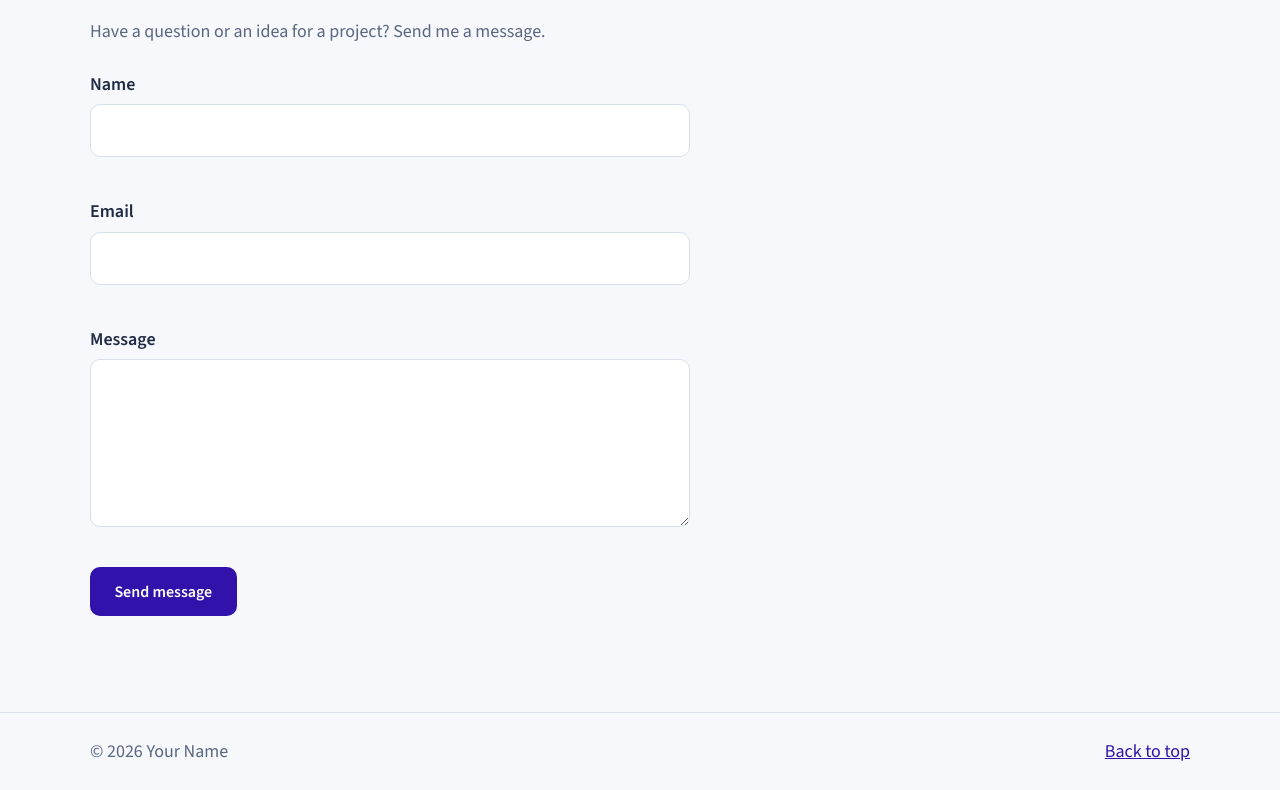
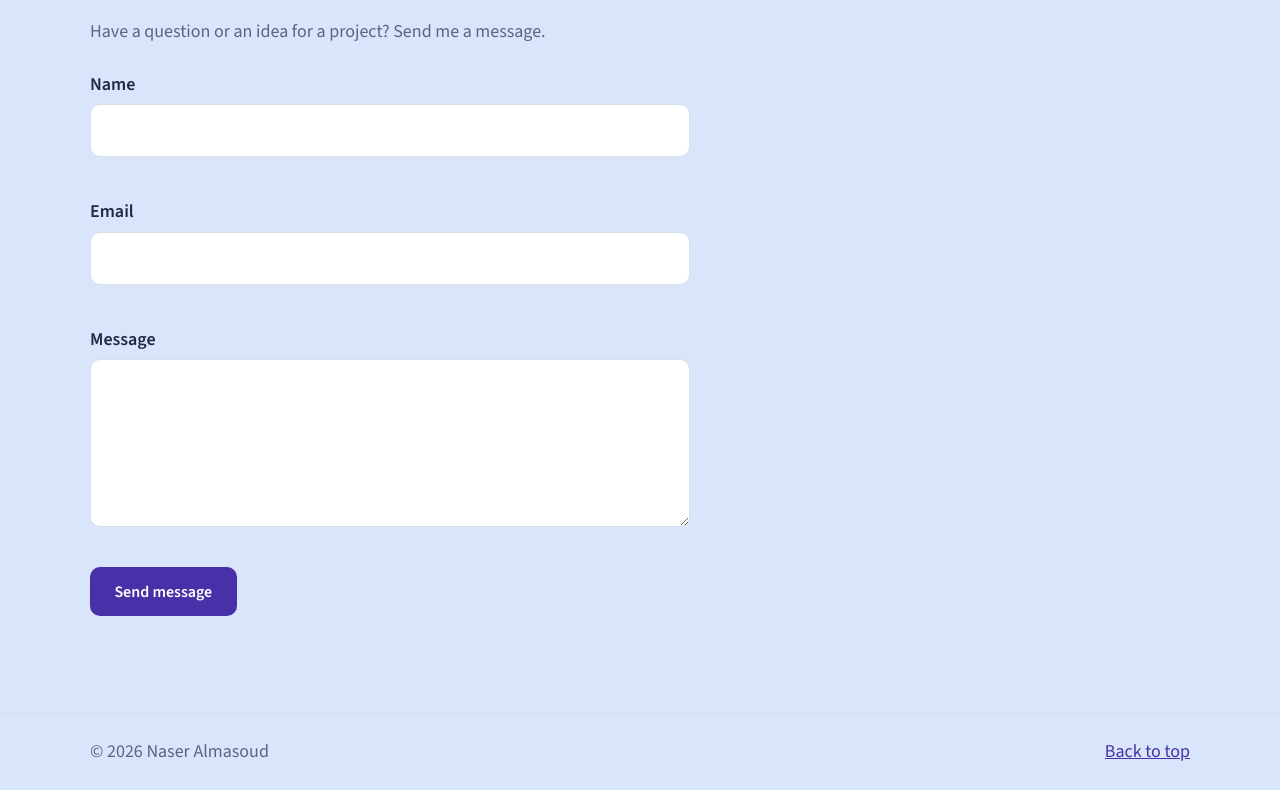
Before and after one commit to NaserAlmasoud/202535470-NaserAlmasoud-assignment1, a plain HTML site: page index.html in a window 1280 px wide. Shown: the part 1888-2678 px from the top of the page. Drawn offline with nearby package versions, Linux system fonts and the light colour scheme.

Commit message:
Picture and theme changes

```diff
--- a/css/styles.css
+++ b/css/styles.css
@@ -11,11 +11,11 @@
 
 /* ---------- 1. Design tokens ---------- */
 :root {
-  --color-bg: #f6f8fb;
+  --color-bg: #d8e5fa;
   --color-surface: #ffffff;
   --color-text: #1f2a44;
   --color-muted: #5a6680;
-  --color-accent: #3112ab;
+  --color-accent: #4830a8;
   --color-accent-contrast: #ffffff;
   --color-highlight: #33a0e8;
   --color-border: #d9dfe9;
--- a/index.html
+++ b/index.html
@@ -66,7 +66,7 @@
           <a class="btn btn--ghost" href="#contact">Get in touch</a>
         </div>
       </div>
-      <img class="about__photo" src="assets/images/profile.svg" alt="Profile picture placeholder" width="280" height="280">
+      <img class="about__photo" src="assets/images/profile-1.svg" alt="Profile picture placeholder" width="280" height="280">
     </section>
 
     <!-- ========== Skills (optional extra section) ========== -->
@@ -148,7 +148,7 @@
 
   <footer class="site-footer">
     <div class="container">
-      <p>&copy; <span id="year">2026</span> Your Name</p>
+      <p>&copy; <span id="year">2026</span> Naser Almasoud</p>
       <a href="#about" class="site-footer__top">Back to top</a>
     </div>
   </footer>
```
Also changed, not shown: assets/images/profile-1.svg (added), assets/images/profile.jpeg (added).
